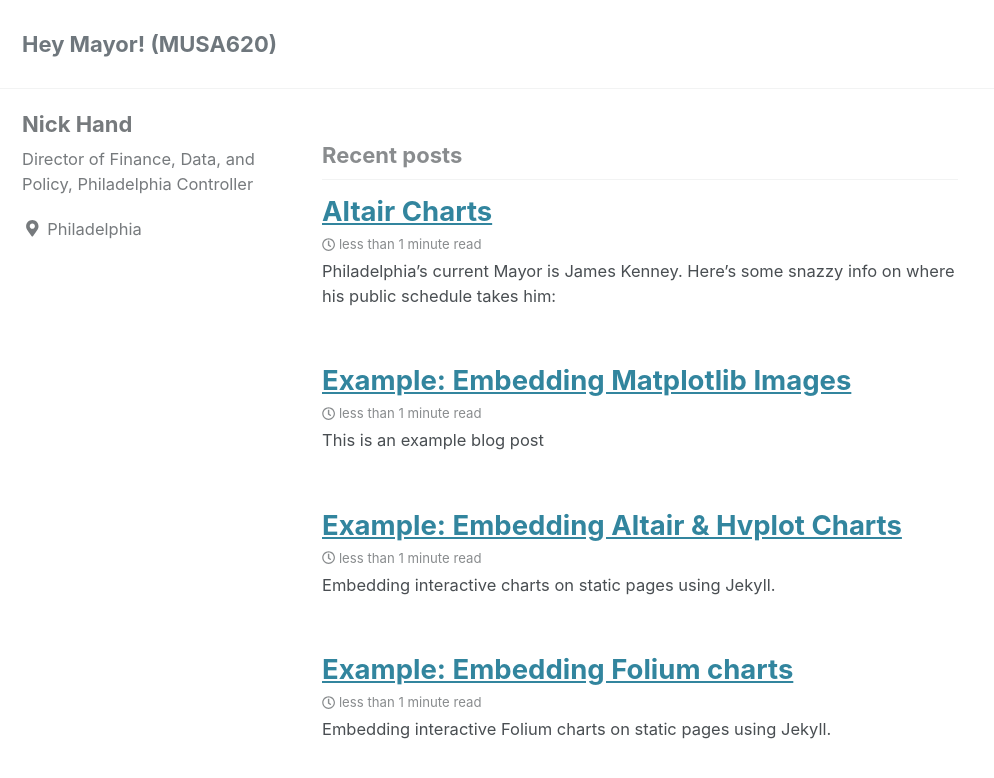
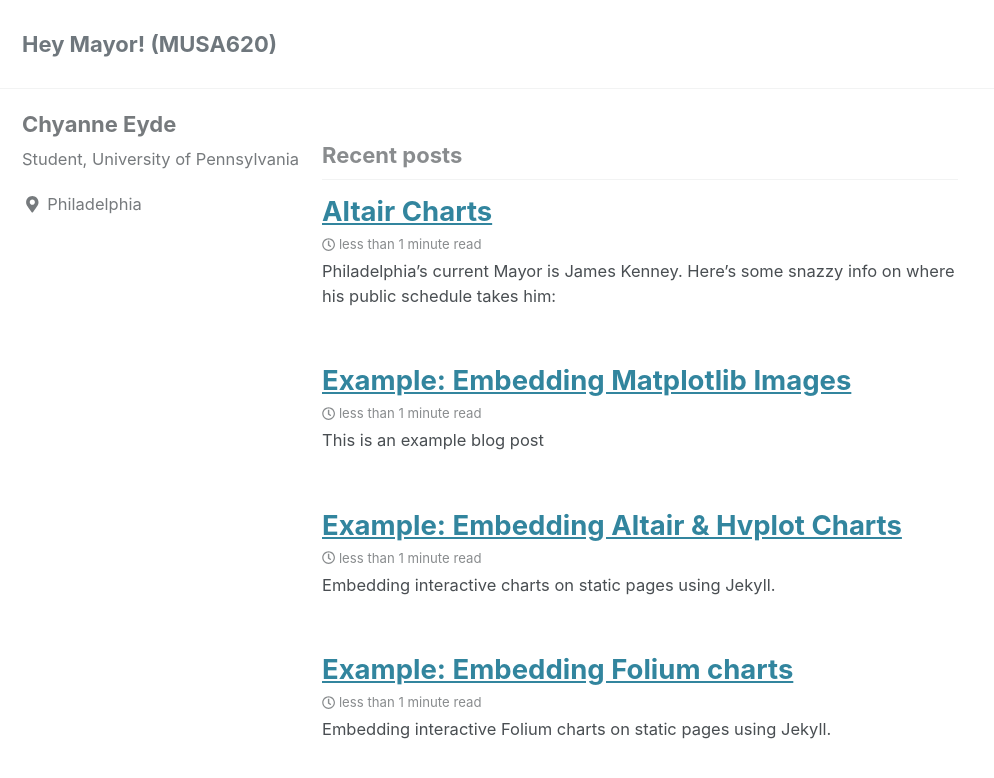
Before and after one commit to Chyanne-E/HeyMayor, a Jekyll site: the page built from index.html, in a window 1280 px wide and 900 px high. Shown: the top 778 px of the window, without its empty margins (0-994 px from the left). Built offline with Jekyll 4.4.1, drawn with Linux system fonts in a browser that asks for light colours; cached includes are drawn as plain includes; nearby versions of some CDN libraries; a script that is not in the unit is left out; the list of posts is cut into pages by our own code.

Commit message:
Update _config.yml

```diff
--- a/_config.yml
+++ b/_config.yml
@@ -105,9 +105,10 @@ analytics:
 
 # Site Author
 author:
-  name: "Nick Hand"
+  name: "Chyanne Eyde"
   avatar: # path of avatar image, e.g. "/assets/images/bio-photo.jpg"
-  bio: "Director of Finance, Data, and Policy, Philadelphia Controller"
+  bio: "Student, University of Pennsylvania"
+  degree: "Master of Urban Spatial Analytics (MUSA)"
   location: "Philadelphia"
   email:
   links:
```
